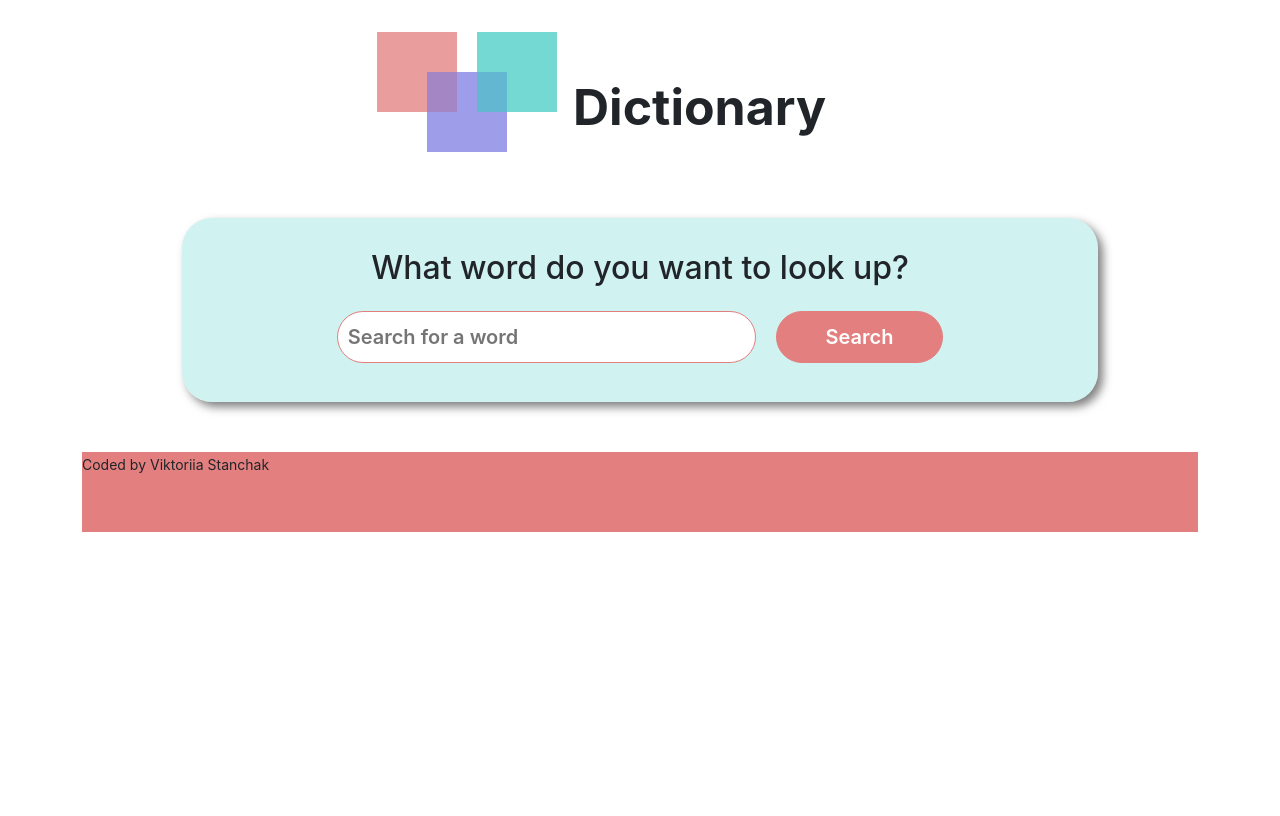
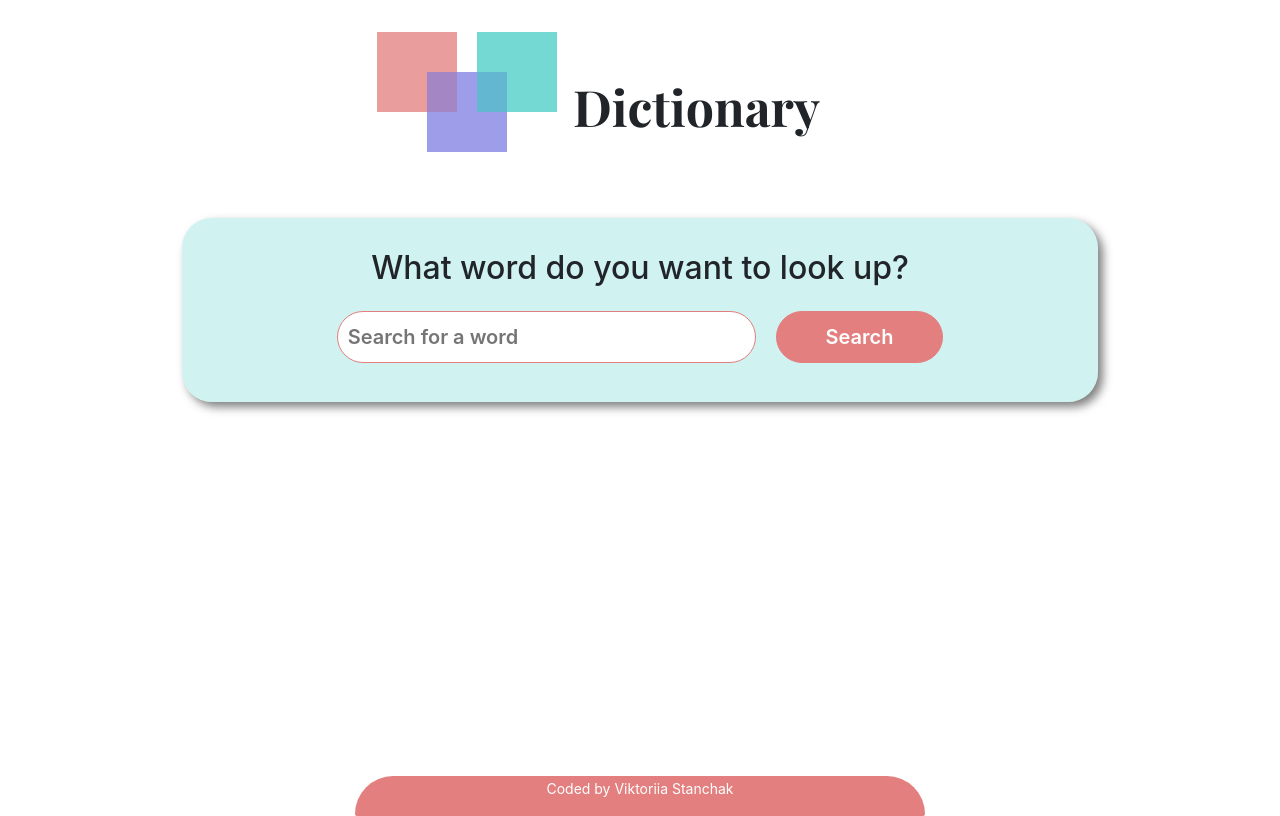
Before and after one commit to Victorynm/dictionary-project, a React (Create React App) app: page / in a window 1280 px wide. Built offline with nearby package versions, Linux system fonts and the light colour scheme.

Commit message:
added error component

```diff
--- a/package.json
+++ b/package.json
@@ -10,6 +10,7 @@
     "react": "^18.2.0",
     "react-audio-player": "^0.17.0",
     "react-dom": "^18.2.0",
+    "react-error-boundary": "^3.1.4",
     "react-scripts": "5.0.1",
     "web-vitals": "^2.1.4"
   },
--- a/public/index.html
+++ b/public/index.html
@@ -30,6 +30,12 @@
 			integrity="sha384-iYQeCzEYFbKjA/T2uDLTpkwGzCiq6soy8tYaI1GyVh/UjpbCx/TYkiZhlZB6+fzT"
 			crossorigin="anonymous"
 		/>
+		<link rel="preconnect" href="https://fonts.googleapis.com" />
+		<link rel="preconnect" href="https://fonts.gstatic.com" crossorigin />
+		<link
+			href="https://fonts.googleapis.com/css2?family=Playfair+Display:wght@700&display=swap"
+			rel="stylesheet"
+		/>
 		<title>React App</title>
 	</head>
 	<body>
--- a/src/App.css
+++ b/src/App.css
@@ -1,16 +1,29 @@
+.App {
+	height: 100vh;
+}
+.App div.content {
+	min-height: calc(100vh - 90px);
+}
 .App h1 {
 	font-size: 50px;
 	font-weight: 700;
+	font-family: "Playfair Display", serif;
 }
 
 .App footer {
-	display: flex;
-	align-items: flex-end;
 	margin-top: 50px;
 }
 
 .App div.footer {
-	width: 100%;
-	height: 80px;
+	width: 50%;
+	height: 40px;
+	text-align: center;
+	align-items: center;
 	background: #e37f7f;
+	border-radius: 100px 100px 5px 5px;
 }
+
+.App small {
+	padding-top: 30px;
+	color: #fff;
+}
--- a/src/App.js
+++ b/src/App.js
@@ -5,6 +5,7 @@ import Canvas from "./Canvas";
 function App() {
 	return (
 		<div className="App">
+			<div className="content">
 				<header className="App-header mt-3">
 					<div className="row  justify-content-center align-items-center">
 						<div className="col col-2 ">
@@ -18,8 +19,9 @@ function App() {
 				</header>
 
 				<Dictionary />
-			<footer className="">
-				<div className="footer">
+			</div>
+			<footer className="row justify-content-center align-items-end">
+				<div className="col col-1 footer">
 					<small>Coded by Viktoriia Stanchak</small>
 				</div>
 			</footer>
--- a/src/Dictionary.js
+++ b/src/Dictionary.js
@@ -2,6 +2,8 @@ import React, { useState } from "react";
 import axios from "axios";
 import Results from "./Results";
 import "./Dictionary.css";
+import { ErrorBoundary } from "react-error-boundary";
+import ErrorFallback from "./ErrorFallback";
 
 export default function Dictionary() {
 	const [keyword, setKeyword] = useState("");
@@ -34,7 +36,9 @@ export default function Dictionary() {
 					<button type="submit">Search</button>
 				</form>
 			</section>
-			<Results results={results} />
+			<ErrorBoundary FallbackComponent={ErrorFallback} resetKeys={[results]}>
+				<Results results={results} />
+			</ErrorBoundary>
 		</div>
 	);
 }
--- /dev/null
+++ b/src/ErrorFallback.js
@@ -0,0 +1,10 @@
+import React from "react";
+
+export default function ErrorFallback({ error, resetErrorBoundary }) {
+	return (
+		<div role="alert">
+			<p>Something went wrong:</p>
+			<pre>{error.message}</pre>
+		</div>
+	);
+}
--- a/src/Results.js
+++ b/src/Results.js
@@ -8,7 +8,7 @@ export default function Results(props) {
 		return (
 			<div className="Results">
 				<section>
-					<div className="row align-items-center text-center">
+					<div className="row row-cols-1 row-cols-md-3 align-items-center text-center">
 						<div className="col">
 							<h2 className="m-0 fs-1">{props.results.word}</h2>
 						</div>
--- a/src/index.css
+++ b/src/index.css
@@ -1,13 +1,14 @@
 body {
-  margin: 0;
-  font-family: -apple-system, BlinkMacSystemFont, 'Segoe UI', 'Roboto', 'Oxygen',
-    'Ubuntu', 'Cantarell', 'Fira Sans', 'Droid Sans', 'Helvetica Neue',
-    sans-serif;
-  -webkit-font-smoothing: antialiased;
-  -moz-osx-font-smoothing: grayscale;
+	margin: 0;
+	font-family: -apple-system, BlinkMacSystemFont, "Segoe UI", "Roboto", "Oxygen",
+		"Ubuntu", "Cantarell", "Fira Sans", "Droid Sans", "Helvetica Neue",
+		sans-serif;
+	-webkit-font-smoothing: antialiased;
+	-moz-osx-font-smoothing: grayscale;
+	height: 100vh;
 }
 
 code {
-  font-family: source-code-pro, Menlo, Monaco, Consolas, 'Courier New',
-    monospace;
+	font-family: source-code-pro, Menlo, Monaco, Consolas, "Courier New",
+		monospace;
 }
```
Also changed, not shown: 1 other file (tests, documents, lock files or other folders). Lines whose indentation alone changed are shown as unchanged.
